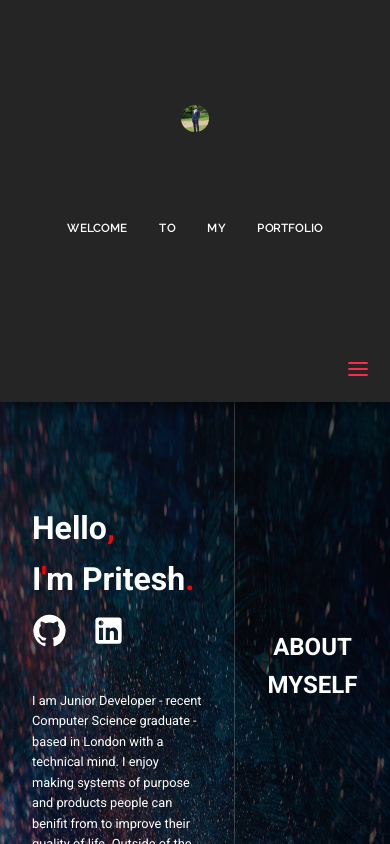
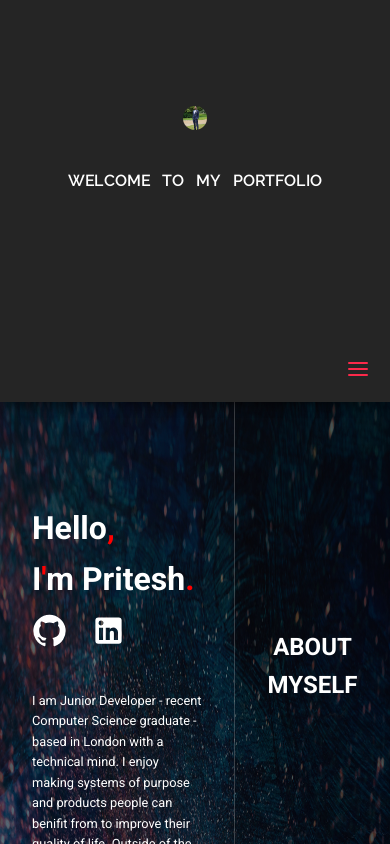
Before and after one commit to Pritesh2k/pritesh-portfolio-aws, a React (Create React App) app: page / in a window 390 px wide. Shown: the top 844 px of the page. Built offline with nearby package versions, Linux system fonts and the light colour scheme; no server answers.

Commit message:
Update to portfolio section content

```diff
--- a/src/CSS/hero.css
+++ b/src/CSS/hero.css
@@ -8,6 +8,7 @@
 
   width: 100%;
   height: 100%;
+  overflow: hidden;
 }
 
 .header-image-container {
@@ -15,8 +16,8 @@
   justify-content: center;
   align-items: center;
 
-  width: 100%;
-  height: 35%;
+  width: 20%;
+  height: auto;
 }
 
 .header-image {
@@ -25,8 +26,6 @@
   border-radius: 50%;
 
   object-fit:cover;
-
-  /* animation: grow 1.25s ease-in-out forwards; */
 }
 
 @keyframes grow {
@@ -64,7 +63,7 @@
 
   width: 100%;
   height: 30%;
-  gap: 2rem;
+  gap: 1.5rem;
 }
 
 .scroll-downs {
@@ -164,7 +163,7 @@
 .h1-text {
   color: #fff;
   font-family: 'Raleway', sans-serif;
-  font-size: 3vw;
+  font-size: 2.5vw;
   font-weight: 600;
   text-transform: uppercase;
 }
@@ -225,3 +224,15 @@
 .h1-text span:nth-child(9) {
   animation-delay: 0.9s;
 }
+
+@media screen and (max-width: 412px) {
+  .header-image{
+    width: 30%;
+    height: 100%;
+  }
+  .hero-main-title-container,
+  .h1-text {
+    gap: 0.75rem;
+    font-size: 1rem;
+  }
+}
--- a/src/JS/Carousel/Carousel.js
+++ b/src/JS/Carousel/Carousel.js
@@ -3,9 +3,9 @@ import { Carousel as ReactCarousel } from 'react-responsive-carousel';
 import 'react-responsive-carousel/lib/styles/carousel.min.css';
 import '../Carousel/carousel.css'
 
-import pandasIMG from '../../Assets/python.jpg';
 import crimeMap from '../../Assets/crime-map.png'
 import webdev from '../../Assets/webdev.jpg'
+import networkImg from '../../Assets/networkImg.jpg'
 
 import ChevronLeftIcon from '@mui/icons-material/ChevronLeft';
 import ChevronRightIcon from '@mui/icons-material/ChevronRight';
@@ -44,9 +44,18 @@ function Carousel() {
             image: crimeMap,
             title: 'Timely Crime Information Application',
             description: 'Built as my Finaly Year project at University, this system aims to provide crime information to users in a timely manner to help prevent people being a victim to crime - using a continuously updated dataset maintained by the Police force in England. This project was built using Android Studios and followed many research papers combining the best tips for crime prevention, personal saftey and crime detection. I followed an Agile approach utilising a Feature Driven methodology as well as attempting to make the system as real-time as possible using News API. The system included features such as: a Crime Map (rendering crimes pulled from the Police.Data API), Crime Prediction Model (using R packages and Random Forest), News APIs (based on the users locality) and an SOS System allowing users to call the police when in danger.',
-            year: '2023',
+            year: '2022',
             link: 'https://github.com/Pritesh2k/FinalYearProject',
             keywords: ['Android Studios', 'Java', 'R Packages', 'Random Forest', 'Agile - Feature Driven Methodology', 'APIs', 'Crime Map', 'Crime - Prediction', 'SOS Feature'],
+        },
+        {
+            id: 3,
+            image: networkImg,
+            title: 'TCP Packet Monitoring',
+            description: 'Configured a Client and Server class allowing communication between the two instances using Python sockets, utilising IPv4 addressing and TCP protocols. Monitored the packets being sent both ports using Wireshark - opensource packet analyser for networks - to gain a better understanding of how packets are sent under a TCP protocol.',
+            year: '2023',
+            link: 'https://github.com/Pritesh2k/SimplePythonServer',
+            keywords: ['Python', 'Sockets', 'IPv4', 'TCP Protocol', 'Wireshark'],
         },
     ];
 
```
Also changed, not shown: src/Assets/networkImg.jpg (added).
